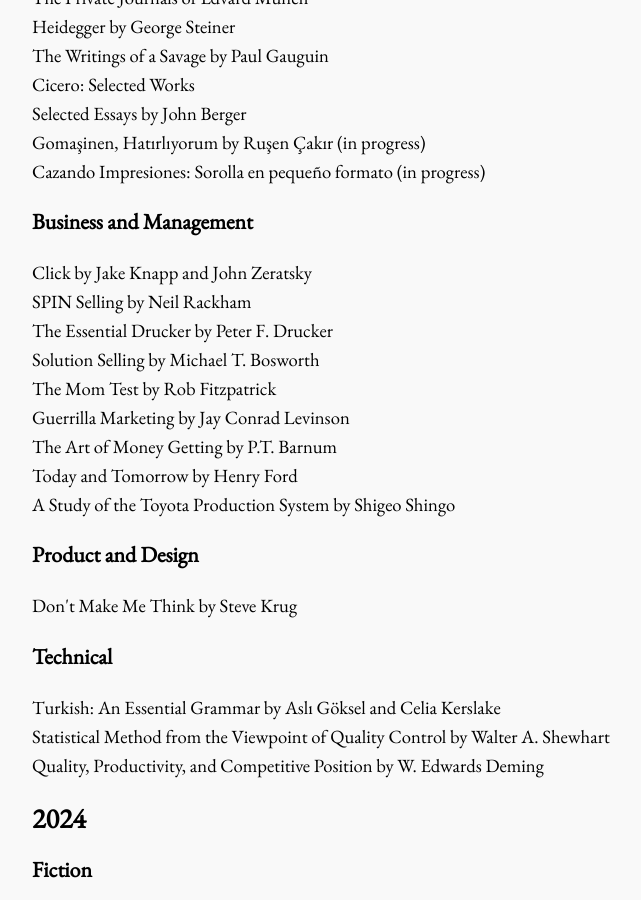
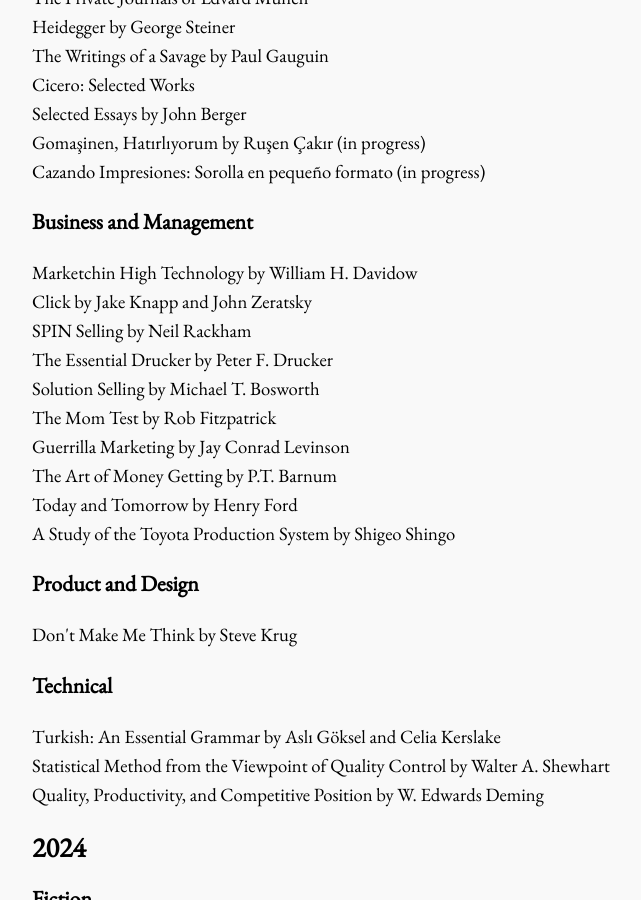
Before and after one commit to bora-uyumazturk/bora-uyumazturk.github.io, a Jekyll site: the page built from reading.html, in a window 1280 px wide and 900 px high, scrolled down 1377 px. Shown: the whole window, without its empty margins (140-781 px from the left). Built offline with Jekyll 4.4.1, drawn with Linux system fonts in a browser that asks for light colours.

Commit message:
Update reading.html

```diff
--- a/reading.html
+++ b/reading.html
@@ -62,6 +62,7 @@
 
   <h3>Business and Management</h3>
 
+  Marketchin High Technology by William H. Davidow <br>
   Click by Jake Knapp and John Zeratsky <br>
   SPIN Selling by Neil Rackham <br>
   The Essential Drucker by Peter F. Drucker <br>
```
